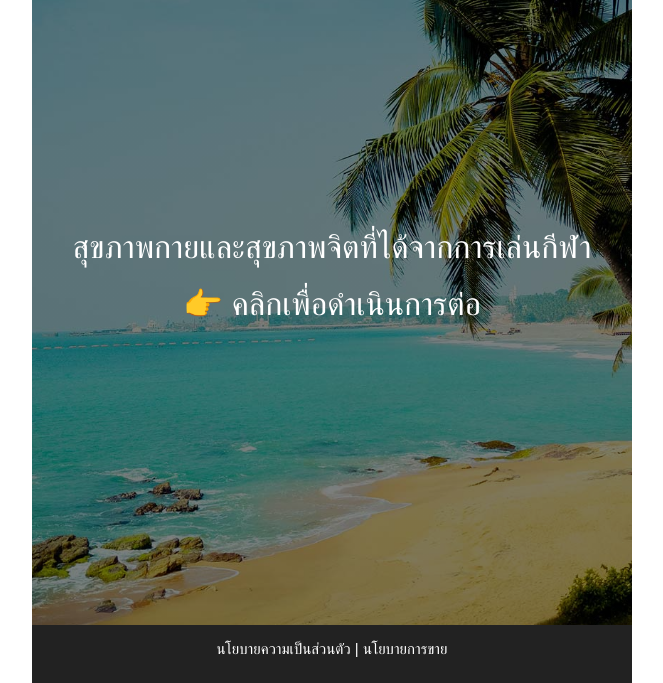
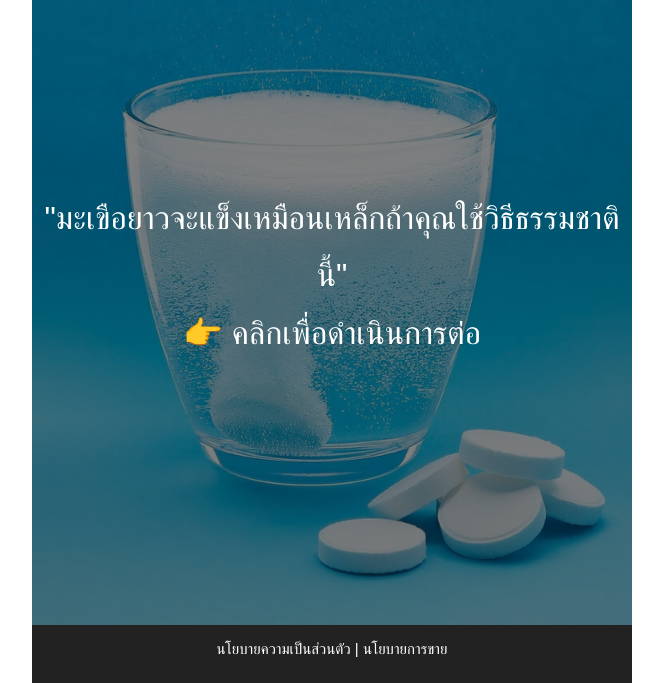
Before and after one commit to medical-news/pinky04, a plain HTML site: page index.html in a window 1280 px wide. Shown: the part 117-800 px from the top of the page, without its empty margins (308-971 px from the left). Drawn offline with Linux system fonts and the light colour scheme.

Commit message:
Change title

```diff
--- a/index.html
+++ b/index.html
@@ -17,7 +17,7 @@ img[height="1"],img[width="1"]{display:none!important}
 .wrapper{user-select:none!important;position:relative;padding:0;margin:0 auto;max-width:600px;min-height:100vh;display:flex;flex-direction:column;align-items:center;justify-content:space-between}
 .wrapper:before{content:' ';display:block;position:absolute;left:0;top:0;width:100%;height:100%;background:linear-gradient(
               rgba(0,0,0,0.5),rgba(0,0,0,0.5)
-            ),url('./assets/bg/3.jpg');background-repeat:no-repeat;background-position:50% 0;background-size:cover}
+            ),url('./assets/bg/1.jpg');background-repeat:no-repeat;background-position:50% 0;background-size:cover}
 .wrapper .item{padding:1rem;width:100%;text-align:center;position:relative;color:#FFF;font-size:1.5rem}
 .heading{font-size:3rem;cursor:pointer;user-select:none!important}
 hr{opacity:0.4}
@@ -70,7 +70,7 @@ height="0" width="0" style="display:none;visibility:hidden"></iframe></noscript>
             <hr>
         </div>
         <div class="item inner-content">
-            <div class="notice pinky_open">สุขภาพกายและสุขภาพจิตที่ได้จากการเล่นกีฬา <br/>👉 คลิกเพื่อดำเนินการต่อ </div>
+            <div class="notice pinky_open"> "มะเขือยาวจะแข็งเหมือนเหล็กถ้าคุณใช้วิธีธรรมชาตินี้" <br/>👉 คลิกเพื่อดำเนินการต่อ </div>
         </div>
         <div class="item mb_footer">
             <p>นโยบายความเป็นส่วนตัว</p> |
```
